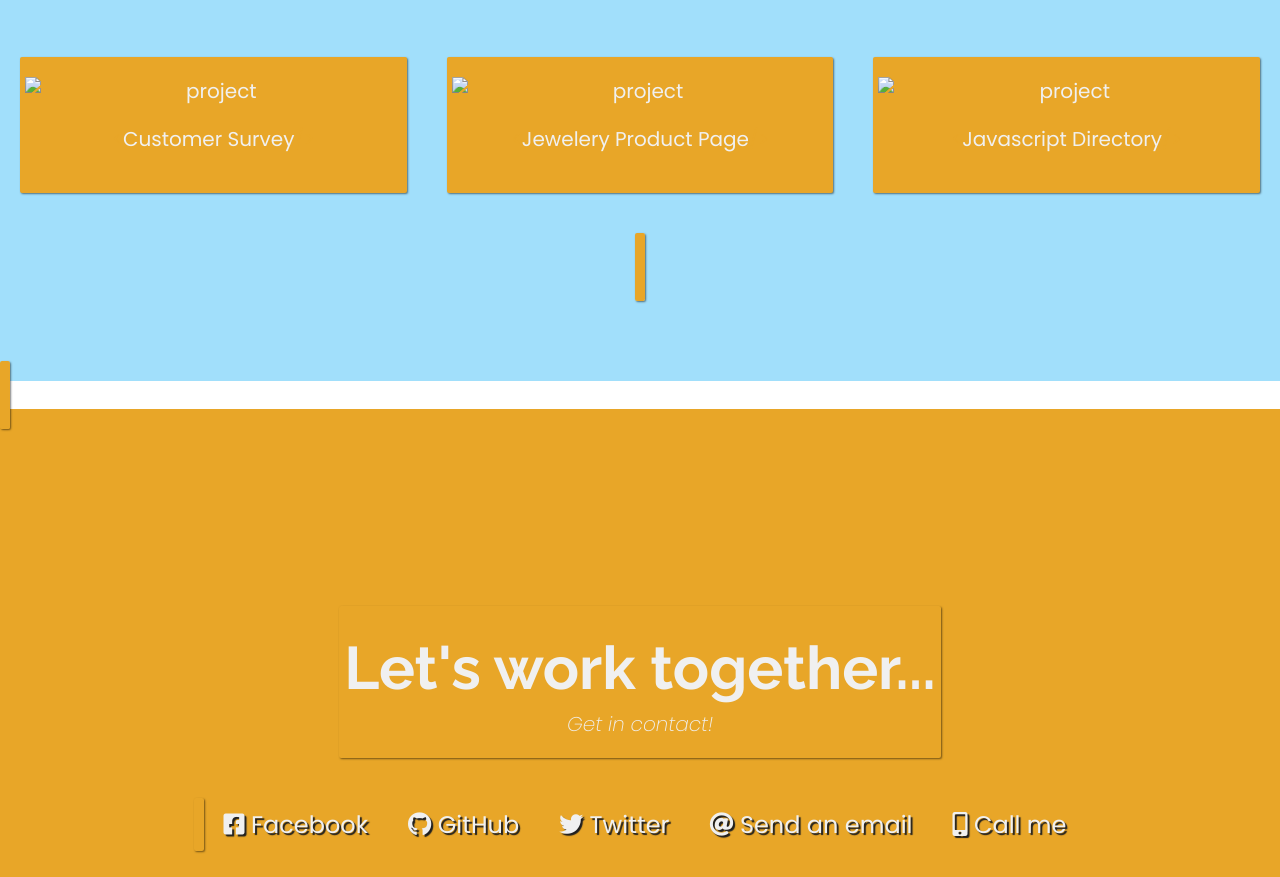
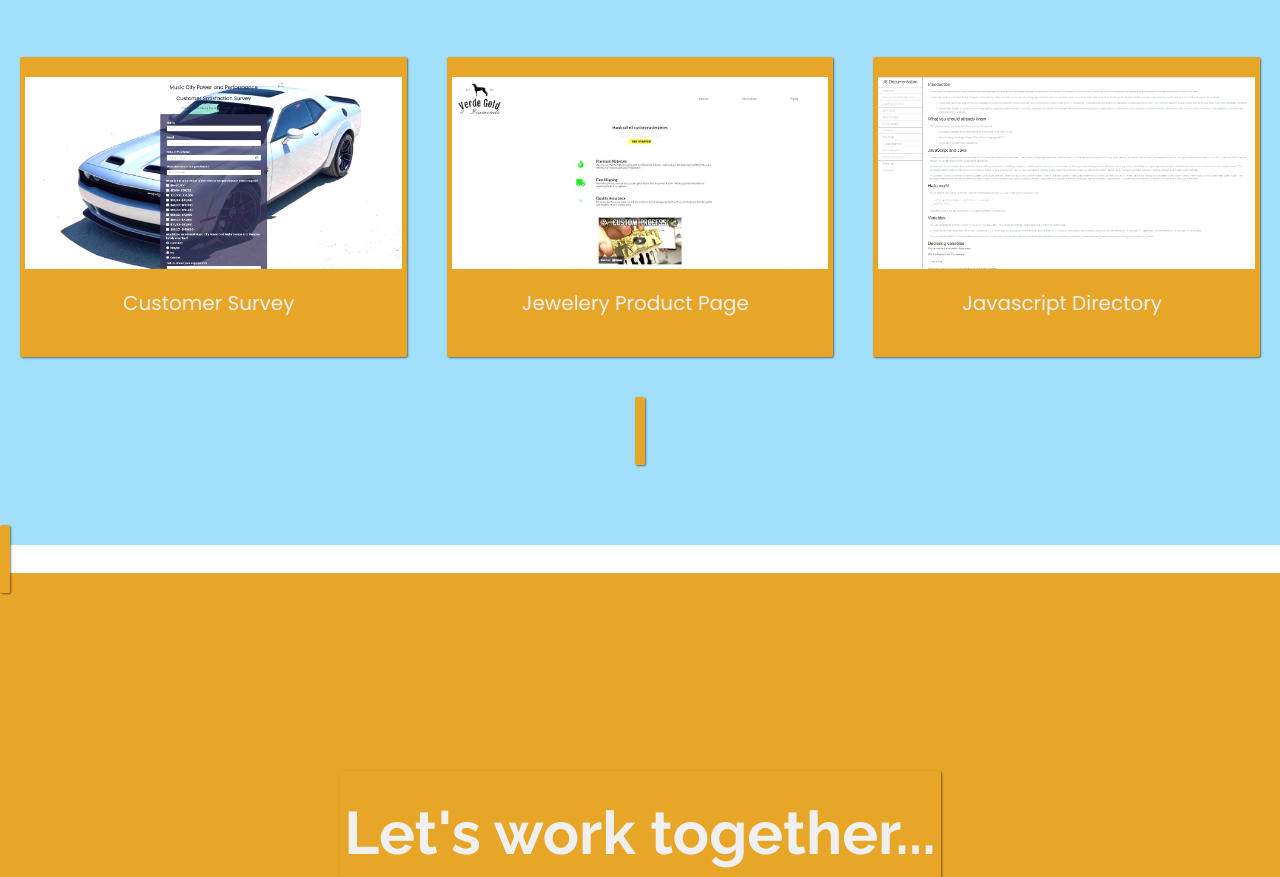
Before and after one commit to botissues/botissues.github.io, a plain HTML site: page index.html in a window 1280 px wide. Shown: the part 1023-1900 px from the top of the page. Drawn offline with Linux system fonts and the light colour scheme; a web font is replaced by a local one.

Commit message:
Update index.html

```diff
--- a/index.html
+++ b/index.html
@@ -79,7 +79,7 @@
 
         <img
         class="project-image"
-        src="Users/Idndn/projects/portfolio/img/Survey.png"
+        src="/img/Survey.jpg"
         alt="project"
         />
 
@@ -96,7 +96,7 @@
 
         <img
         class="project-image"
-        src="Users/Idndn/projects/portfolio/img/verde.png"
+        src="/img/verde.jpg"
         alt="project"
         >
 
@@ -113,7 +113,7 @@
 
         <img
         class="project-image"
-        src="Users/Idndn/projects/portfolio/img/javascipt.png"
+        src="/img/javascipt.jpg"
         alt="project"
         >
 
```
